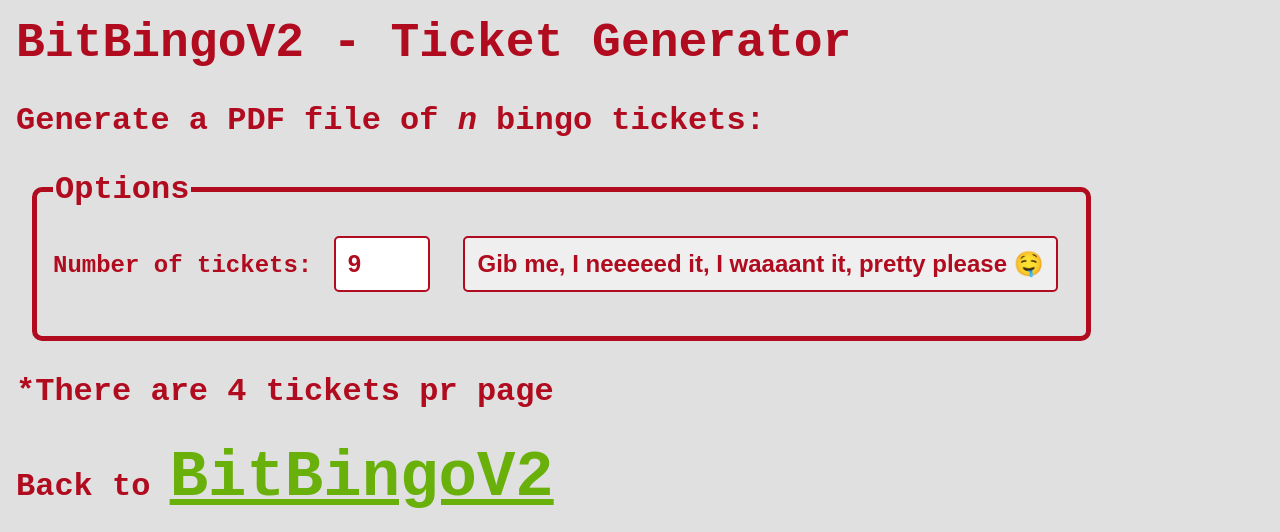
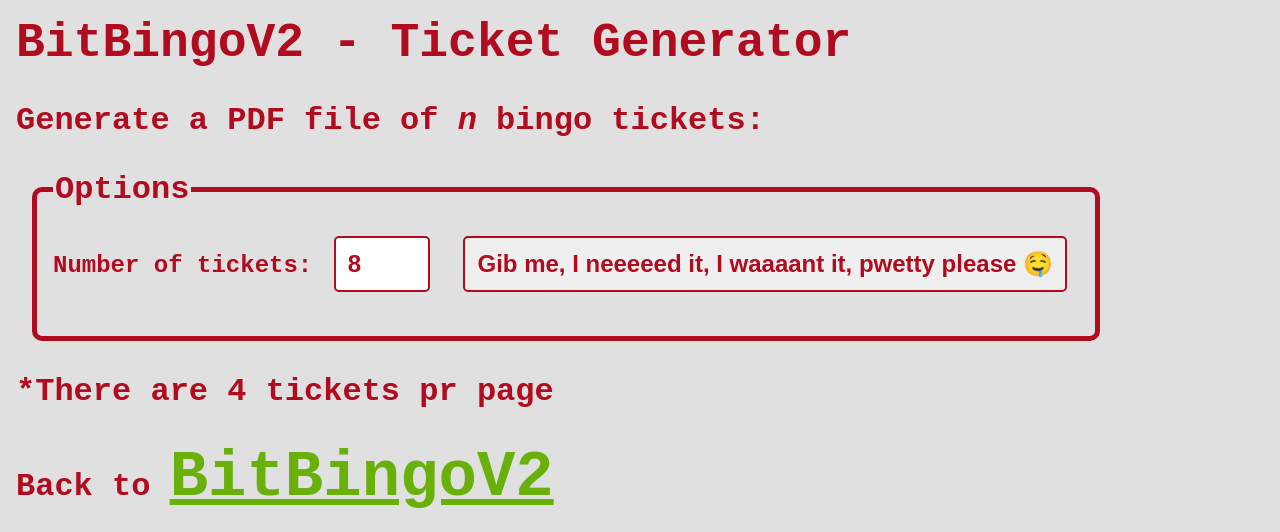
Before and after one commit to Naitsabot/Bingo, a Django app: page /bingo/gen/ in a window 1280 px wide. Shown: the top 532 px of the page. Run offline with Django 5.2, Linux system fonts and the light colour scheme; style sheets or scripts are compiled from the project's sources; some libraries are stand-ins or nearby versions.

Commit message:
me me big boy, pwease do wread

```diff
--- a/bingo/templates/bingo/ticketgen.html
+++ b/bingo/templates/bingo/ticketgen.html
@@ -19,8 +19,8 @@
             <legend>Options</legend>
             <form action="/bingo/api/tickets/" method="get">
                 <label for="count">Number of tickets:</label>
-                <input type="number" name="count" value="9" min="1">
-                <input type="submit" value="Gib me, I neeeeed it, I waaaant it, pretty please 🤤">
+                <input type="number" name="count" value="8" min="1">
+                <input type="submit" value="Gib me, I neeeeed it, I waaaant it, pwetty please 🤤">
             </form>
         </fieldset>
         <p>*There are 4 tickets pr page</p>
```
